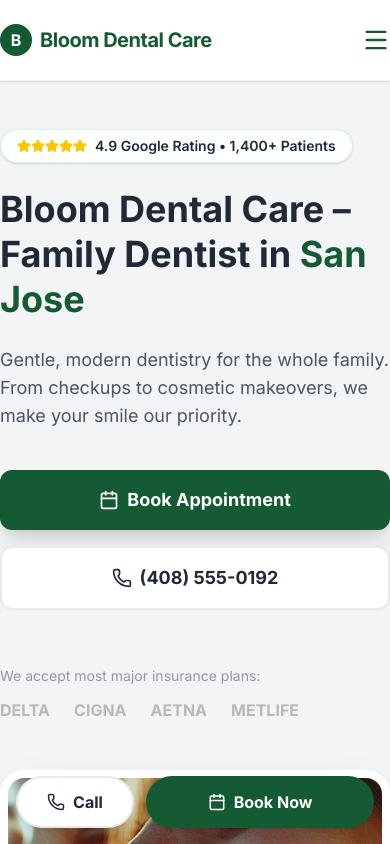
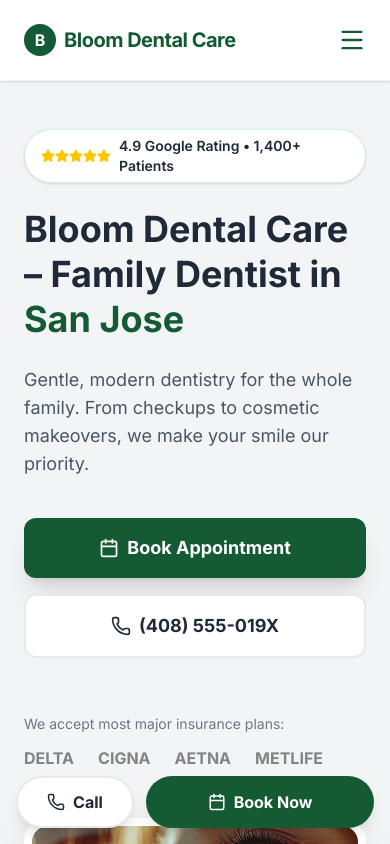
Before and after one commit to Bedlam343/bloom-dental-landing-page, a Next.js app: page / in a window 390 px wide. Shown: the top 844 px of the page. Built offline with nearby package versions, Linux system fonts and the light colour scheme.

Commit message:
fix responsive issues on smallest screen size

```diff
--- a/src/components/BeforeAfter.tsx
+++ b/src/components/BeforeAfter.tsx
@@ -8,9 +8,15 @@
 
   return (
     <section className="py-20 bg-brand-slate text-white">
-      <div className="container mx-auto grid lg:grid-cols-2 gap-12 items-center">
+      <div
+        className="container mx-auto px-6 sm:px-0 grid lg:grid-cols-2
+        gap-6 sm:gap-12 items-center"
+      >
         <div>
-          <h2 className="text-3xl md:text-4xl font-bold mb-6">
+          <h2
+            className="text-3xl md:text-4xl font-bold mb-6 text-center
+            sm:text-left"
+          >
             Real Results, Real Smiles
           </h2>
           <p className="text-gray-300 mb-8 text-lg">
--- a/src/components/ContactSection.tsx
+++ b/src/components/ContactSection.tsx
@@ -18,10 +18,16 @@
 
   return (
     <section id="contact" className="py-20 bg-white">
-      <div className="container mx-auto grid lg:grid-cols-2 gap-16">
+      <div
+        className="container mx-auto grid lg:grid-cols-2 gap-16
+            px-6 sm:px-0"
+      >
         {/* Contact Form */}
         <div>
-          <h2 className="text-3xl font-bold text-brand-slate mb-6">
+          <h2
+            className="text-3xl font-bold text-brand-slate mb-6
+              text-center sm:text-left"
+          >
             Request an Appointment
           </h2>
           <p className="text-gray-600 mb-8">
--- a/src/components/Footer.tsx
+++ b/src/components/Footer.tsx
@@ -1,7 +1,10 @@
 const Footer = () => {
   return (
     <footer className="bg-brand-slate text-white py-12 pb-24 md:pb-12 border-t border-gray-800">
-      <div className="container mx-auto text-center md:text-left grid md:grid-cols-4 gap-8">
+      <div
+        className="container mx-auto text-center md:text-left grid
+        md:grid-cols-4 gap-8 px-6 sm:px-0"
+      >
         <div>
           <h3 className="text-xl font-bold mb-4 text-brand-mint">
             Bloom Dental Care
--- a/src/components/Header.tsx
+++ b/src/components/Header.tsx
@@ -3,8 +3,14 @@
 
 const Header = () => {
   return (
-    <header className="sticky top-0 z-50 bg-white shadow-sm border-b border-gray-100">
-      <div className="container mx-auto flex items-center justify-between h-20">
+    <header
+      className="sticky top-0 z-50 bg-white shadow-sm border-b
+     border-gray-100"
+    >
+      <div
+        className="container mx-auto flex items-center justify-between
+        h-20 px-6 sm:px-0"
+      >
         {/* Logo */}
         <Link href="/" className="flex items-center gap-2">
           {/* Placeholder Icon */}
@@ -35,7 +41,7 @@
             href="tel:4085550192"
             className="flex items-center gap-2 text-brand-forest font-semibold"
           >
-            <Phone size={18} /> (408) 555-0192
+            <Phone size={18} /> (408) 555-019X
           </a>
           <Link
             href="#contact" // Or Calendly Modal trigger
--- a/src/components/Hero.tsx
+++ b/src/components/Hero.tsx
@@ -4,7 +4,10 @@
 
 const Hero = () => {
   return (
-    <section className="relative bg-brand-gray pt-12 pb-20 md:pt-24 md:pb-32 overflow-hidden">
+    <section
+      className="relative bg-brand-gray pt-12 pb-20 md:pt-24
+      md:pb-32 overflow-hidden px-6 sm:px-0"
+    >
       <div className="container mx-auto grid md:grid-cols-2 gap-12 items-center">
         {/* Text Content */}
         <div className="space-y-6 z-10">
@@ -42,21 +45,21 @@
               href="tel:4085550192"
               className="flex items-center justify-center gap-2 bg-white text-brand-slate border-2 border-brand-slate/10 px-8 py-4 rounded-xl font-bold text-lg hover:bg-gray-50 transition"
             >
-              <Phone size={20} /> (408) 555-0192
+              <Phone size={20} /> (408) 555-019X
             </a>
           </div>
 
           {/* Insurance Logos Placeholder */}
           <div className="pt-8 opacity-70">
-            <p className="text-sm text-gray-500 mb-3">
+            <p className="text-sm text-gray-700 mb-3 select-none">
               We accept most major insurance plans:
             </p>
-            <div className="flex gap-6 grayscale">
+            <div className="flex gap-6 grayscale select-none">
               {/* TODO: Replace with real SVG logos */}
-              <div className="font-bold text-gray-400">DELTA</div>
-              <div className="font-bold text-gray-400">CIGNA</div>
-              <div className="font-bold text-gray-400">AETNA</div>
-              <div className="font-bold text-gray-400">METLIFE</div>
+              <div className="font-bold text-gray-600">DELTA</div>
+              <div className="font-bold text-gray-600">CIGNA</div>
+              <div className="font-bold text-gray-600">AETNA</div>
+              <div className="font-bold text-gray-600">METLIFE</div>
             </div>
           </div>
         </div>
--- a/src/components/Services.tsx
+++ b/src/components/Services.tsx
@@ -43,7 +43,7 @@
 const Services = () => {
   return (
     <section id="services" className="py-20 bg-white">
-      <div className="container mx-auto">
+      <div className="container mx-auto px-6 sm:px-0">
         <div className="text-center max-w-2xl mx-auto mb-16">
           <h2 className="text-3xl md:text-4xl font-bold text-brand-slate mb-4">
             Comprehensive Care
```
